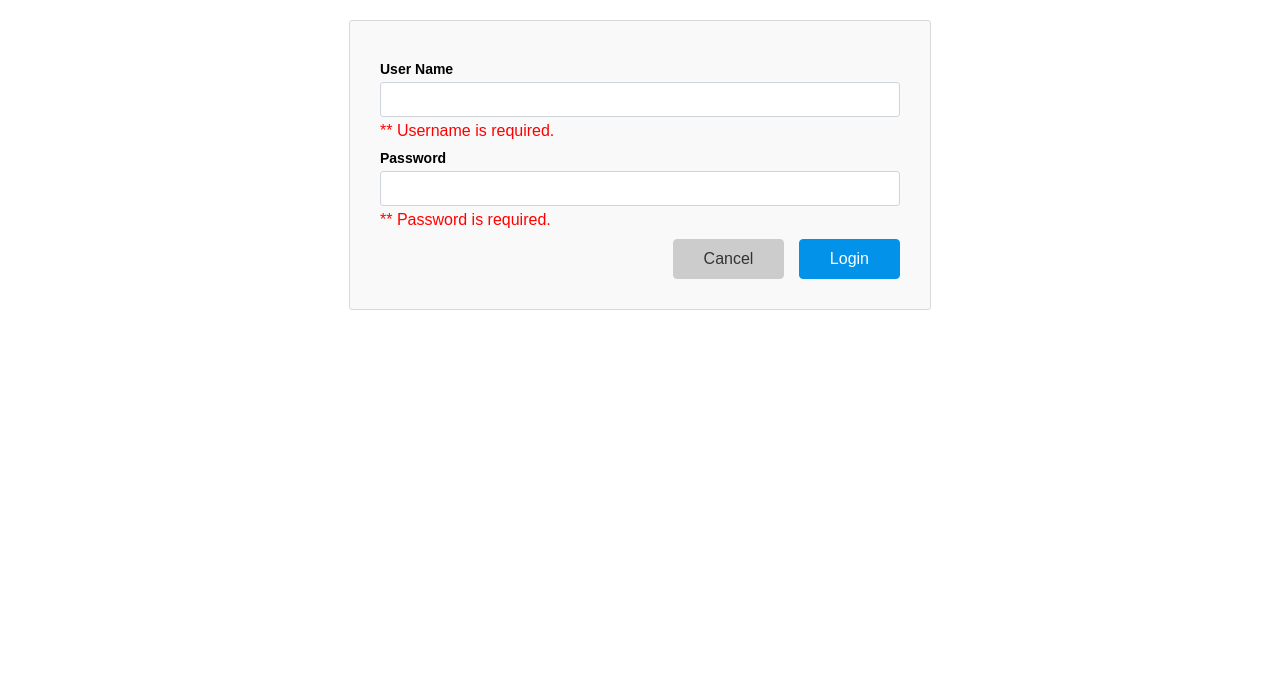
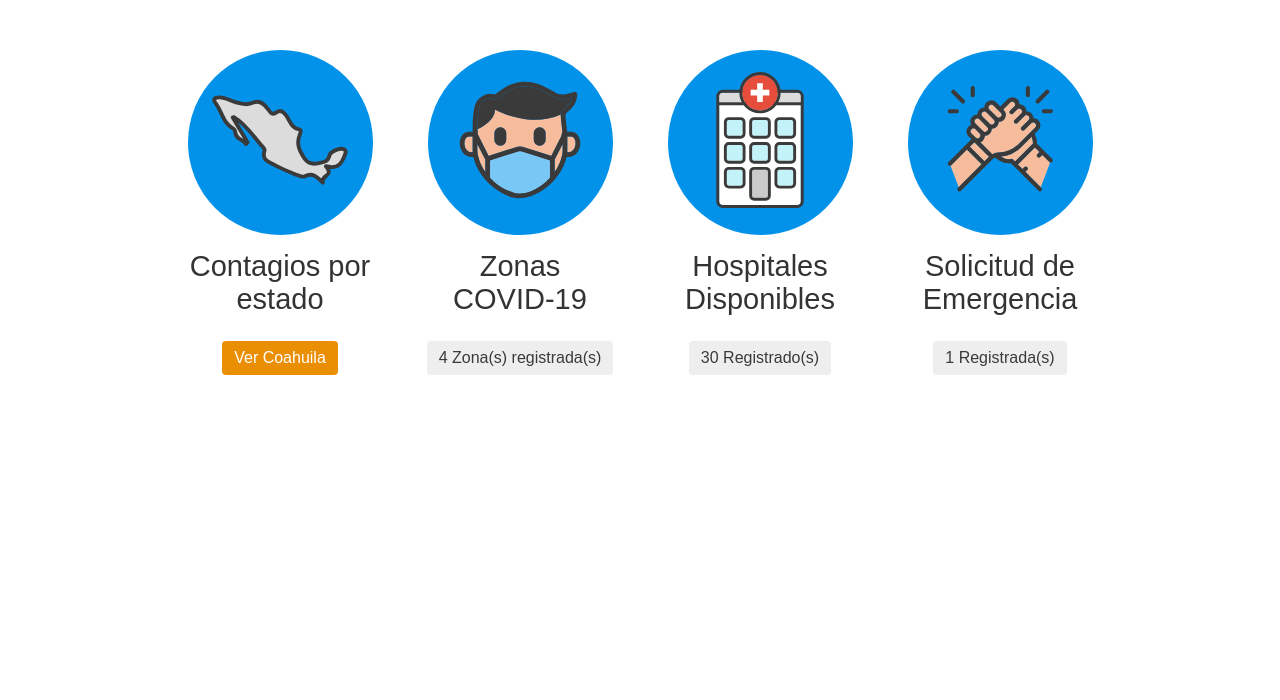
Before and after one commit to rudyntcoah/views, a plain HTML site: page covidRescuer/login.html in a window 1280 px wide. Shown: the part 100-800 px from the top of the page. Drawn offline with nearby package versions, Linux system fonts and the light colour scheme.

Commit message:
Spanish titles
Spanish titles

```diff
--- a/covidRescuer/login.html
+++ b/covidRescuer/login.html
@@ -1,3 +1,7 @@
+
+
+
+
 <html>
 
     <head>
@@ -8,91 +12,109 @@
         <meta name="viewport" content="width=device-width, initial-scale=1">
         <link rel="apple-touch-icon" href="icon.png">
         <link rel="stylesheet" href="css/main.css">
-    <script src="https://ajax.googleapis.com/ajax/libs/angularjs/1.6.9/angular.min.js"></script>
     </head>
 
-<body ng-app="postLogin" ng-controller="PostController as postCtrl">
+
+
+    <body>
         <header>
             <div class="container">
-            <a class="back" href="#" onclick="window.history.back();">
+                <a class="back" href="#" onclick ="window.history.back();">
                     <img src="img/back-icon.svg">
                 </a>
                 <a class="logo" href="https://ntcoahuila.azurewebsites.net">
                     <img src="img/covidRescuerLogo.svg">
                 </a>
-        </div>
-    </header>
 
-    <div class="container">
-        <div class="log-box">
-            <form name="login" ng-submit="postCtrl.postForm()" method="POST">
-
-                <div class="form-control">
-                    <label>User Name </label>
-                    <input type=Text name="username" id="inputUsername" ng-model="postCtrl.inputData.username" required>
-                </div>
-
-                <div class="from-control">
-                    <span style="color:red" ng-show="login.username.$invalid">
-                        <span ng-show="login.username.$error.required">** Username is required.</span>
-                    </span>
-                </div>
-
-
-                <div class="from-control">
-                    <label>Password </label>
-                    <input type=password name="password" id="inputPassword" class="form-control" required
-                        ng-model="postCtrl.inputData.password"><br>
-                </div>
-
-                <div class="from-control">
-                    <span style="color:red" ng-show="login.password.$invalid">
-                        <span ng-show="login.password.$error.required">** Password is required.</span>
-                </div>
-
-                <div class="right">
-                    <input type=reset value="Cancel" class="btn00 graybtn">
-                    <input type=submit value="Login" ng-disabled="login.$invalid" class="btn00">
-                </div>
-                <div class="alert alert-danger" ng-show="errorMsg">
-                    &nbsp;&nbsp;{{errorMsg}}
-                </div>
-
-            </form>
+                <div class="right-menu">
+                    <div class="group-btn">
+                        <a class="btn00" href="login.jsp">
+                            Iniciar sesión
+                        </a>
+                        <a class="linked-text" href="register.jsp">
+                            o Regístrate
+                        </a>
                     </div>
                 </div>
 
 
+            </div>
 
-    <script>
-        var app = angular.module('postLogin', []);
-        app.controller('PostController', function ($scope, $http) {
-            this.postForm = function () {
-                var encodedString = 'username=' +
-                    encodeURIComponent(this.inputData.username) +
-                    '&password=' +
-                    encodeURIComponent(this.inputData.password);
-                $http({
-                        method: 'POST',
-                        url: 'jsp/userauth.jsp',
-                        data: encodedString,
-                        headers: {
-                            'Content-Type': 'application/x-www-form-urlencoded'
-                        }
-                    })
-                    .then(function (response) {
-                        if (response.data.trim() === 'success') {
+        </header>
 
-                            window.location.href = 'index.jsp';
-                        } else {
-                            $scope.errorMsg = "Username and password do not match.";
-                        }
-                    })
-            }
-        });
-    </script>
+        <div class="container push">
+            <div class="flex-container">
+                <div class="item">
+                    <a href="mexico.jsp">
+                        <div class="circle">
+                            <img src="img/mexico.svg">
+                        </div>
+                        <h2>
+                           Contagios por estado
+                        </h2>
+                    </a>
 
 
-</body>
+                    <a class="tag orange" href="coahuila.jsp">
+                        Ver Coahuila
+                    </a>
+
+
+                </div>
+
+                <div class="item">
+                    <a href="covid_area.jsp">
+                        <div class="circle">
+                            <img src="img/person.svg">
+                        </div>
+                        <h2>
+                            Zonas<br>COVID-19
+                        </h2>
+                    </a>
+
+
+
+                    <div class="tag">
+                        4 Zona(s) registrada(s)
+                    </div>
+                </div>
+
+                <div class="item">
+                    <a href="covid_hospital.jsp">
+                        <div class="circle">
+                            <img src="img/hospital.svg">
+                        </div>
+                        <h2>
+                            Hospitales <!--COVID-19-->Disponibles
+                        </h2>
+                    </a>
+
+
+
+                    <div class="tag">
+                        30 Registrado(s)
+                    </div>
+                </div>
+
+                <div class="item">
+                    <a href="covid_request.jsp">
+                        <div class="circle">
+                            <img src="img/help.svg">
+                        </div>
+                        <h2>
+                            Solicitud de Emergencia
+                        </h2>
+                    </a>
+
+
+
+                    <div class="tag">
+                        1 Registrada(s)
+                    </div>
+                </div>
+
+            </div>
+        </div>
+        </div>
 
     </html>
```
Lines whose indentation alone changed are shown as unchanged.
